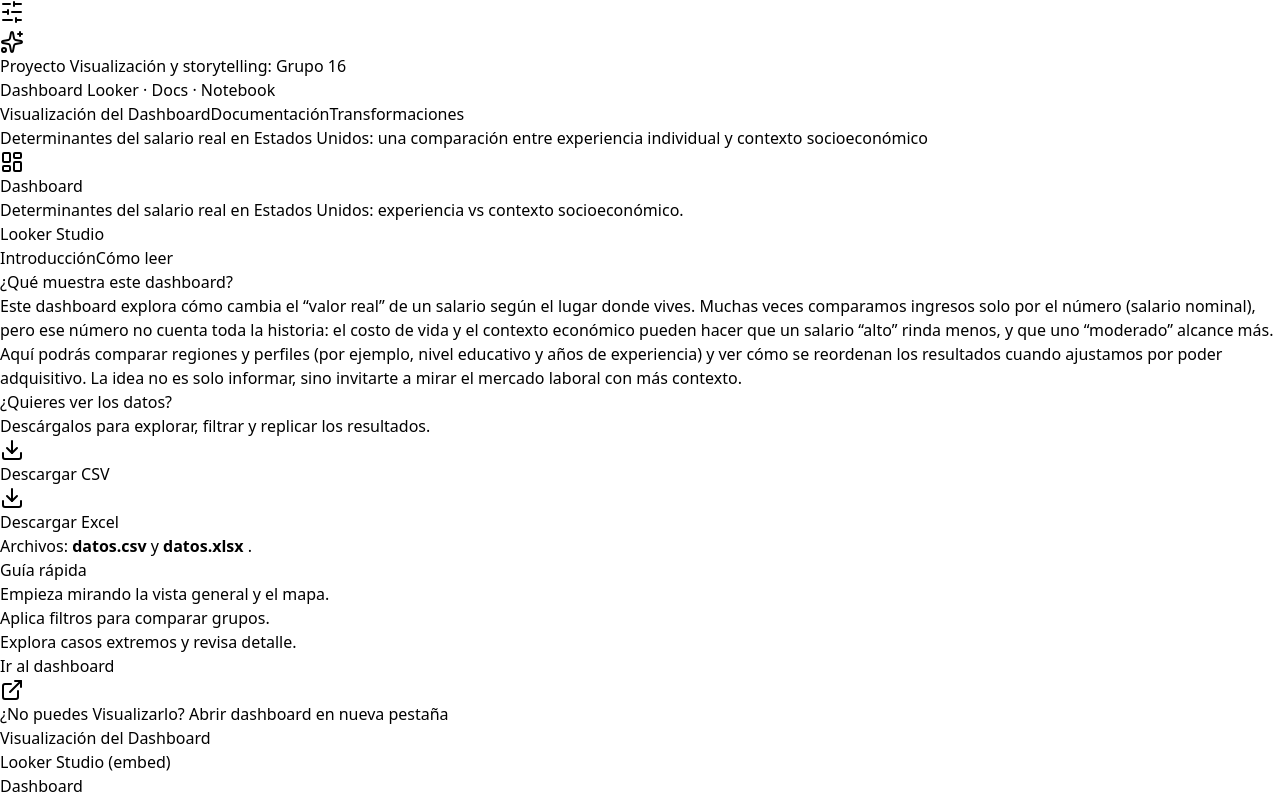
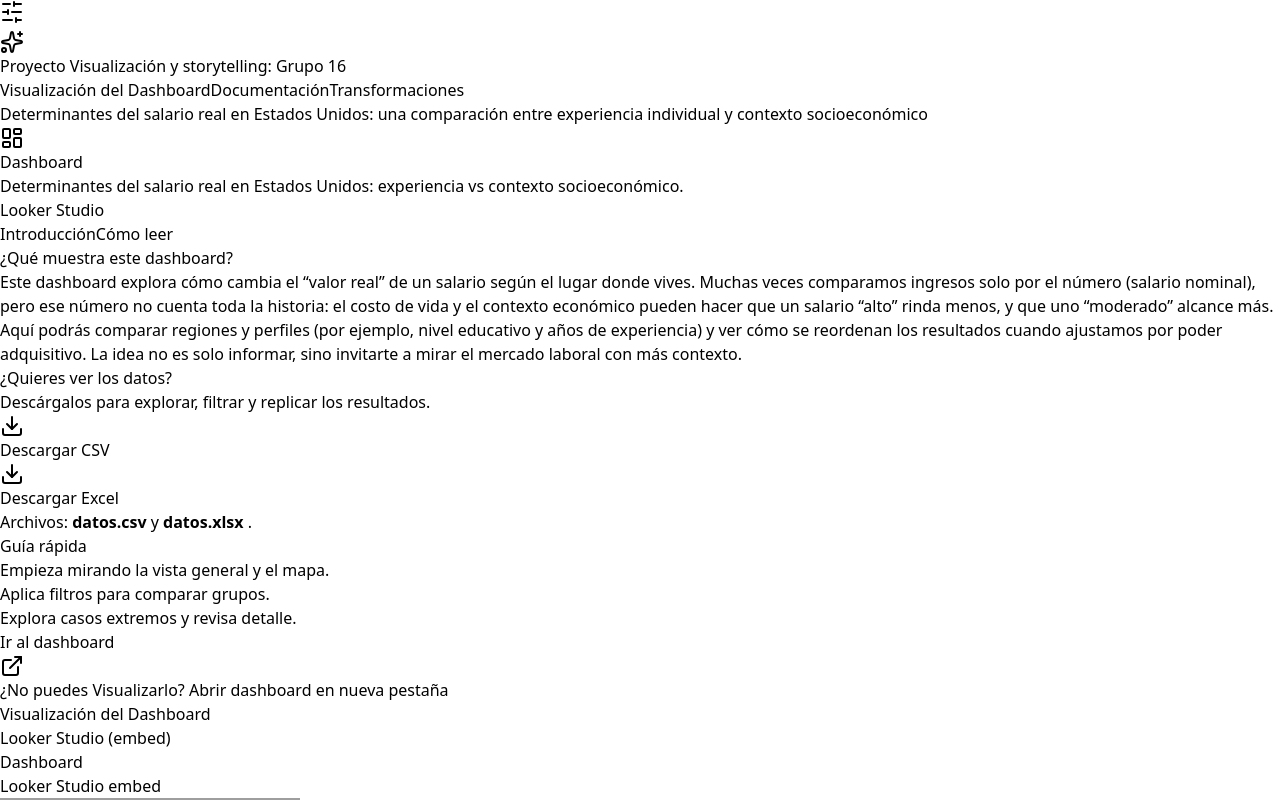
Before and after one commit to mcarob/EntregaTrabajoFinalVisualizacion, a React (Vite) app: page /python in a window 1280 px wide. Shown: the top 800 px of the page. Built offline with nearby package versions, Linux system fonts and the light colour scheme; grey boxes are pictures that could not be loaded; the HTML template or start-up script is replaced by a standard one.

Commit message:
Finalizar Cambios

```diff
--- a/src/components/Shell.tsx
+++ b/src/components/Shell.tsx
@@ -104,7 +104,6 @@ export default function Shell() {
               </div>
               <div>
                 <div className="text-sm font-semibold text-slate-900">Proyecto Visualización y storytelling: Grupo 16</div>
-                <div className="text-xs text-slate-500"> Dashboard Looker · Docs · Notebook</div>
               </div>
             </div>
           </div>
```
